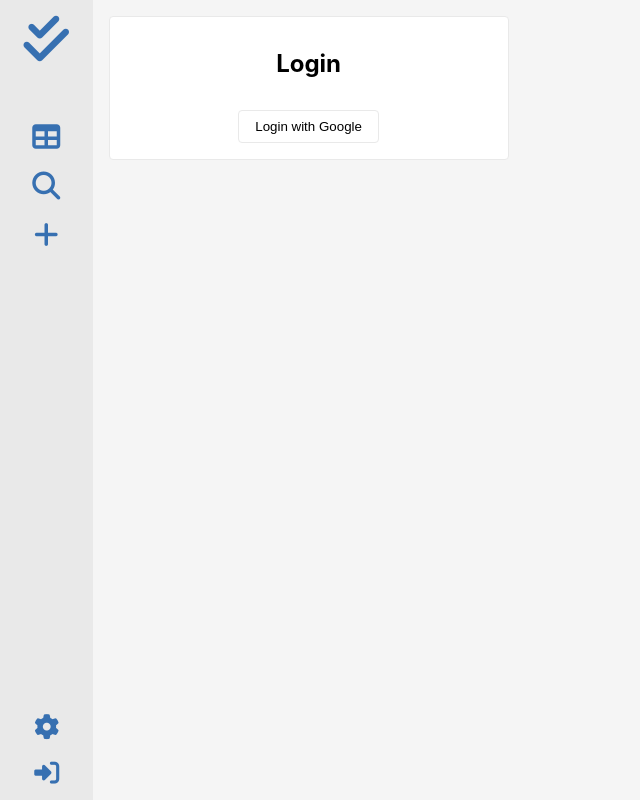
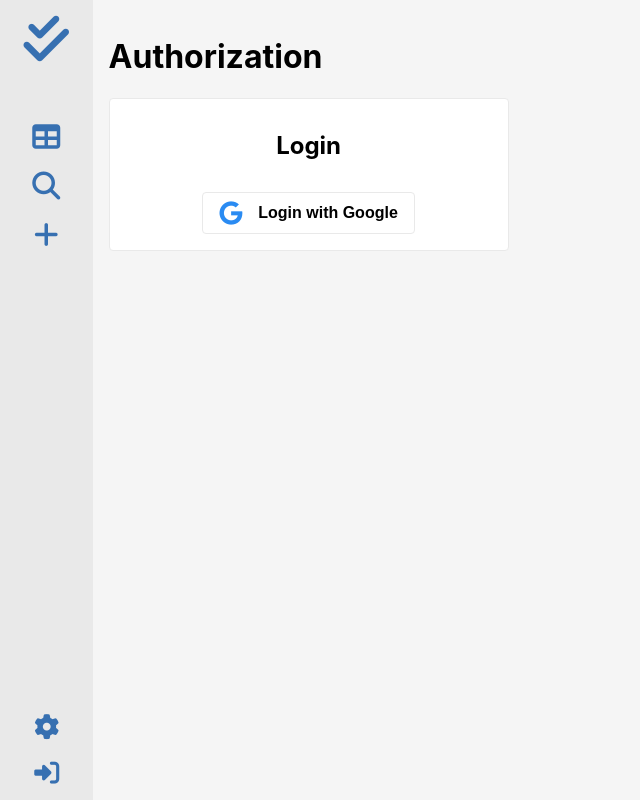
Before and after one commit to lxndrbukin/t3, a React (Create React App) app in the folder client/: page /auth in a window 1280 px wide. Shown: the whole page, without its empty margins (0-640 px from the left). Built offline with nearby package versions, Linux system fonts and the light colour scheme; no server answers.

Commit message:
Working on auth section

```diff
--- a/client/src/components/Auth/Auth.tsx
+++ b/client/src/components/Auth/Auth.tsx
@@ -1,7 +1,7 @@
-import './assets/styles.scss';
-import { FormEvent } from 'react';
-import { useDispatch } from 'react-redux';
-import { AppDispatch, googleLogin } from '../../store';
+import "./assets/styles.scss";
+import { FormEvent } from "react";
+import { useDispatch } from "react-redux";
+import { AppDispatch, googleLogin } from "../../store";
 
 export default function Auth() {
   const dispatch = useDispatch<AppDispatch>();
@@ -12,10 +12,11 @@ export default function Auth() {
   };
 
   return (
-    <div className='auth'>
+    <div className="auth">
       <h1>Login</h1>
-      <div className='auth-buttons'>
-        <button className='google' onClick={handleClick}>
+      <div className="auth-buttons">
+        <button className="auth-button google" onClick={handleClick}>
+          <i className="fa-brands fa-google"></i>
           <span>Login with Google</span>
         </button>
       </div>
--- a/client/src/components/Auth/assets/styles.scss
+++ b/client/src/components/Auth/assets/styles.scss
@@ -1,4 +1,4 @@
-@import '../../../assets/variables.scss';
+@import "../../../assets/variables.scss";
 
 .auth {
   display: flex;
@@ -59,34 +59,36 @@
     align-items: center;
     margin-top: 16px;
 
+    .auth-button {
+      padding: 8px 16px;
+      border-radius: 4px;
+      cursor: pointer;
+      width: 100%;
+      font-weight: bold;
+      display: flex;
+      align-items: center;
+      justify-content: center;
+      gap: 16px;
+      font-size: 16px;
+    }
+
     .google {
       background-color: $color-white;
       color: $color-black;
-      padding: 8px 16px;
       border-radius: 4px;
-      cursor: pointer;
       border: 1px solid $color-light-grey;
-      width: 100%;
-      box-sizing: border-box;
-      text-decoration: none;
-      display: flex;
-      align-items: center;
-      justify-content: center;
+
+      i {
+        font-size: 24px;
+        color: $color-blue;
+      }
     }
 
     .facebook {
       background-color: $color-blue;
       color: $color-white;
-      padding: 8px 16px;
       border-radius: 4px;
-      cursor: pointer;
       border: 1px solid $color-blue;
-      width: 100%;
-      box-sizing: border-box;
-      text-decoration: none;
-      display: flex;
-      align-items: center;
-      justify-content: center;
     }
   }
 }
--- a/client/src/components/SideNav/assets/links.ts
+++ b/client/src/components/SideNav/assets/links.ts
@@ -10,7 +10,7 @@ export const subNavLinks: Array<NavLink> = [
   { name: "Settings", href: "/settings", icon: "fa-solid fa-gear" },
   {
     name: "Login",
-    href: "/login",
+    href: "/auth",
     icon: "fa-solid fa-right-to-bracket",
     auth: false,
   },
--- a/client/src/router/index.tsx
+++ b/client/src/router/index.tsx
@@ -1,48 +1,52 @@
-import { createBrowserRouter } from 'react-router-dom';
-import App from '../App';
-import Auth from '../components/Auth/Auth';
-import Dashboard from '../components/Dashboard/Dashboard';
-import BoardsGrid from '../components/Boards/BoardsGrid';
-import Board from '../components/Boards/Board';
-import Section from '../assets/reusable/Section';
+import { createBrowserRouter } from "react-router-dom";
+import App from "../App";
+import Auth from "../components/Auth/Auth";
+import Dashboard from "../components/Dashboard/Dashboard";
+import BoardsGrid from "../components/Boards/BoardsGrid";
+import Board from "../components/Boards/Board";
+import Section from "../assets/reusable/Section";
 
 export const router = createBrowserRouter([
   {
-    path: '/',
+    path: "/",
     element: <App />,
     children: [
       {
-        path: '/auth',
-        element: <Auth />,
+        path: "/auth",
+        element: (
+          <Section header="Authorization">
+            <Auth />
+          </Section>
+        ),
       },
       {
-        path: '/dashboard',
+        path: "/dashboard",
         element: <Dashboard />,
       },
       {
-        path: '/boards',
+        path: "/boards",
         element: (
-          <Section header='Boards'>
+          <Section header="Boards">
             <BoardsGrid />
           </Section>
         ),
       },
       {
-        path: '/boards/:id',
+        path: "/boards/:id",
         element: <Board />,
       },
       {
-        path: '/members',
+        path: "/members",
         element: <h1>Members</h1>,
       },
       {
-        path: '/settings',
+        path: "/settings",
         element: <h1>Settings</h1>,
       },
       {
-        path: '/test',
+        path: "/test",
         element: (
-          <Section header='Test'>
+          <Section header="Test">
             <div>
               Lorem ipsum dolor sit amet consectetur adipisicing elit. Dolore,
               unde distinctio natus nihil officiis repellat magnam, atque ipsam
```
